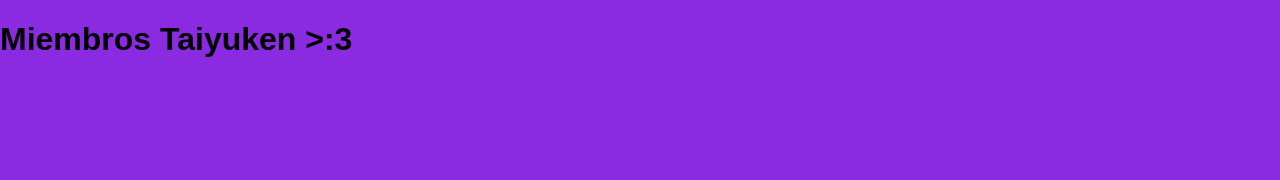
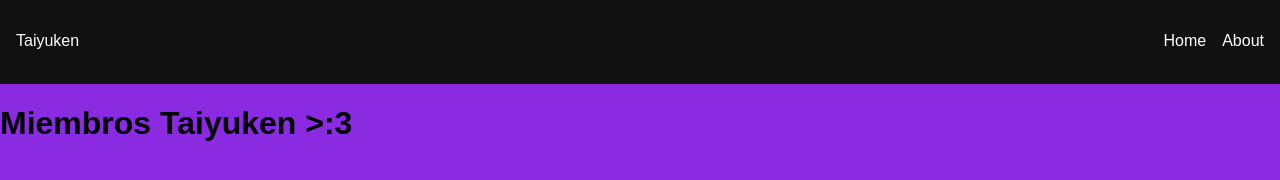
Before and after one commit to MauricioEF/vanilla-taiyuken-front, a plain HTML site: page src/pages/members.html in a window 1280 px wide. Drawn offline with Linux system fonts and the light colour scheme.

Commit message:
Added navbar to members page

```diff
--- a/src/pages/members.html
+++ b/src/pages/members.html
@@ -8,7 +8,7 @@
     <title>Document</title>
 </head>
 <body>
-
+    <div id="navbar-container" data-component="navbar"></div>
     <h1>Miembros Taiyuken >:3</h1>
     <script src="/assets/js/main.js" defer></script>
     <script src="/assets/js/members.js"></script>
```
